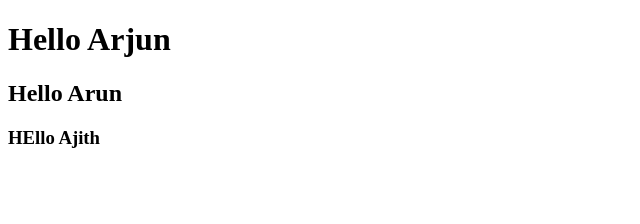
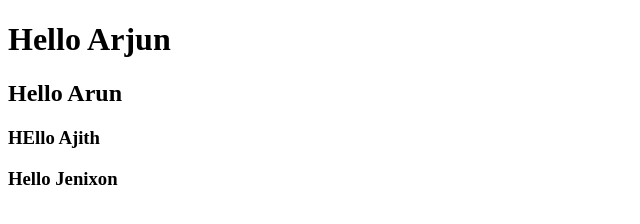
Before and after one commit to Arjun-clone/HTML-Team-Test1, a plain HTML site: page index.html in a window 1280 px wide. Shown: the whole page, without its empty margins (0-640 px from the left). Drawn offline with Linux system fonts and the light colour scheme.

Commit message:
add for jenixon name

```diff
--- a/index.html
+++ b/index.html
@@ -9,5 +9,6 @@
     <h1>Hello Arjun </h1>
     <h2>Hello Arun</h2>
     <h3>HEllo Ajith</h3>
+    <h3>Hello Jenixon</h3>
 </body>
 </html>
```
